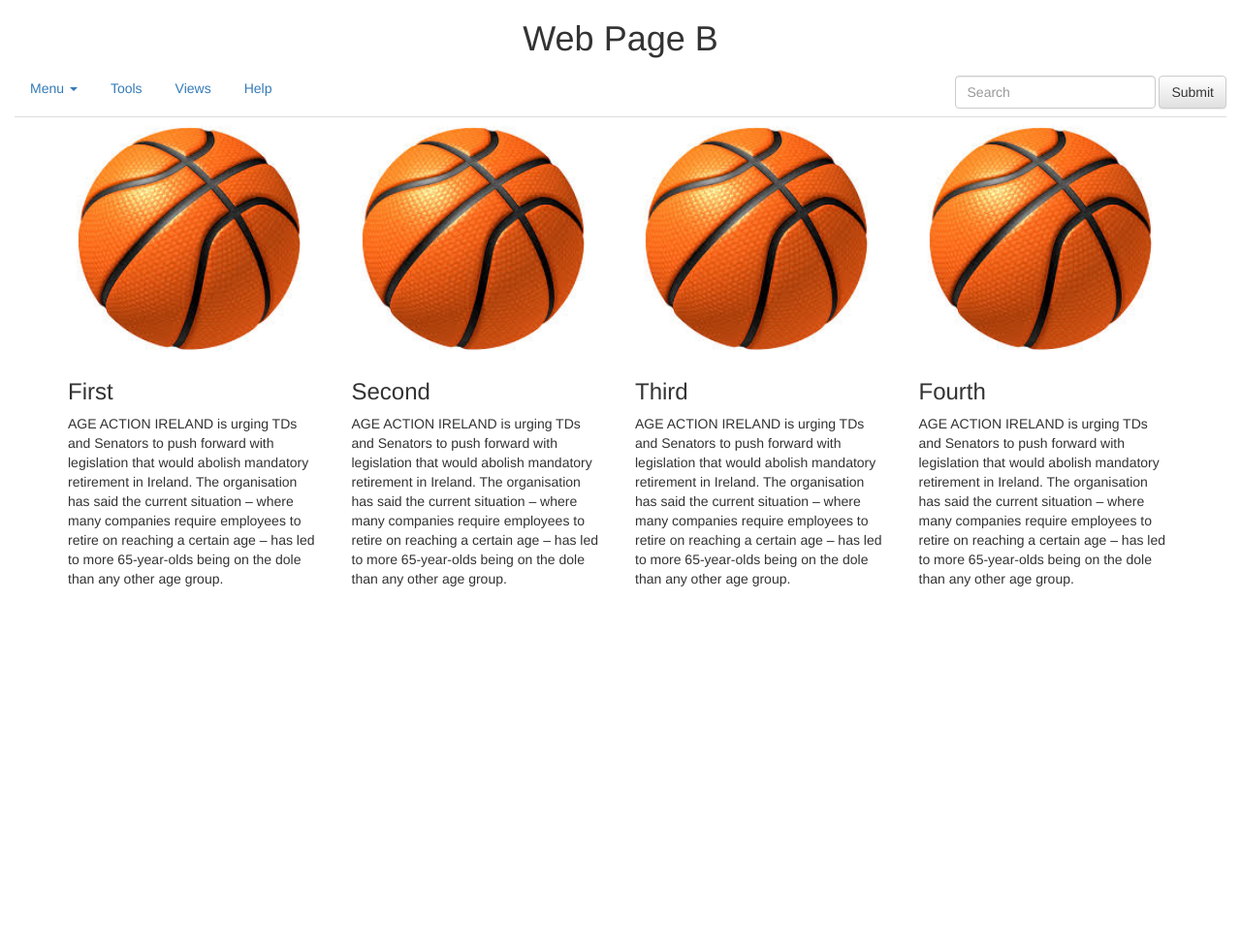
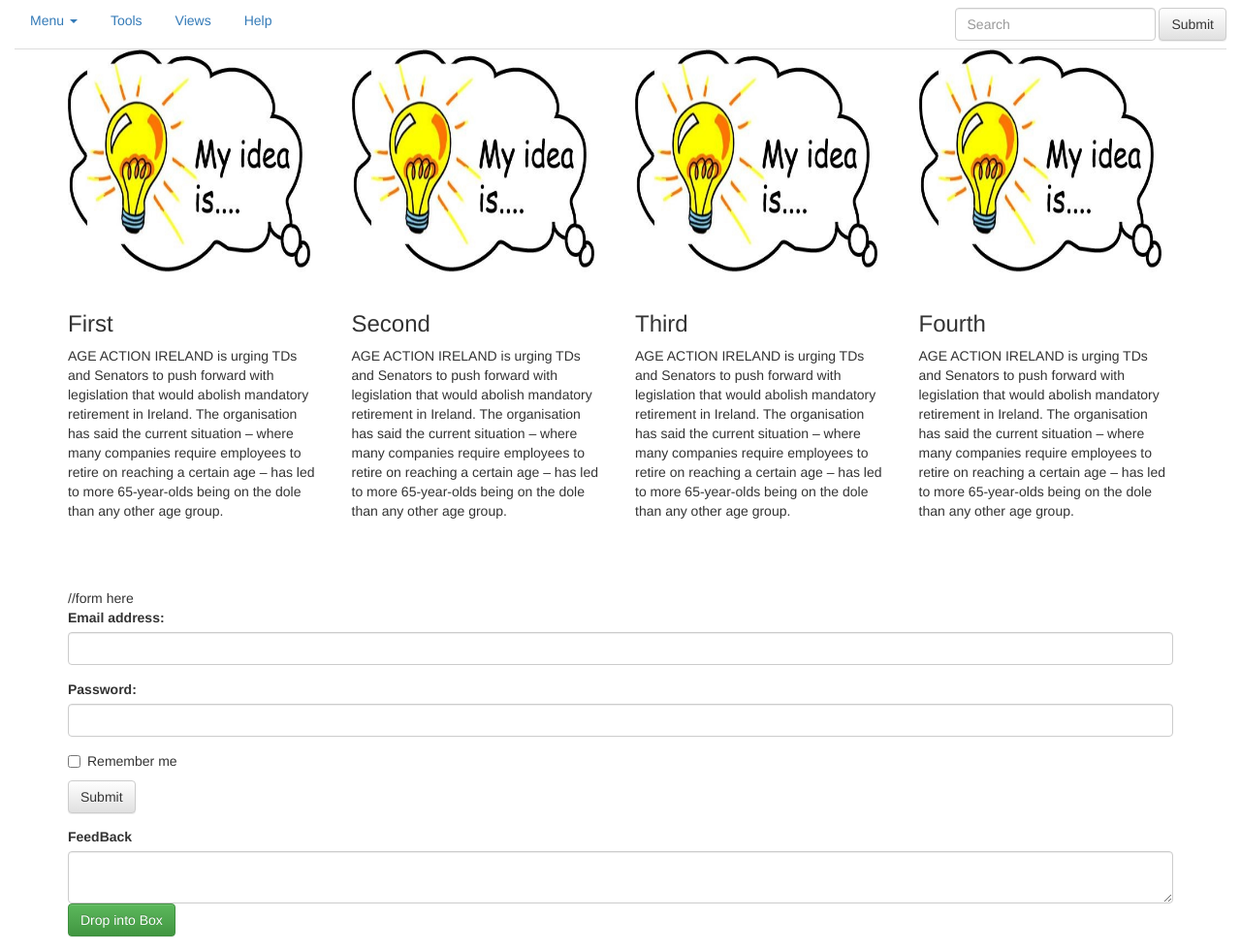
Before and after one commit to youel7/projectphp, a PHP site: page / in a window 1280 px wide. Shown: the whole page at 97% size. Before the commit the page ends 605 px from the top, so only its background shows below. Run offline with PHP 8.4, Linux system fonts and the light colour scheme; some libraries are stand-ins or nearby versions.

Commit message:
youel 2/12

```diff
--- a/index.php
+++ b/index.php
@@ -16,7 +16,6 @@
 
 	</head>
 	<body>
-		<div class="container"> <h1 style="text-align: center;"> Web Page B</h1> </div>
 
 		<div class="container-fluid">
 			<ul class="nav nav-tabs">
@@ -48,33 +47,62 @@
 		<div class="container">
 			<div class="row">
 				<div class="col-md-3">
-					<img src="image1.jpg" class="img-rounded" style="width:250px;height:250px;">
+					<img src="image1.jpg" class="img-fluid" style="width:250px;height:250px;">
 					<h3> First </h3>
 					<p> AGE ACTION IRELAND is urging TDs and Senators to push forward with legislation that would abolish mandatory retirement in Ireland.
 						The organisation has said the current situation – where many companies require employees to retire on reaching a certain age – has led to more 65-year-olds being on the dole than any other age group. </p>
 				</div>
 				<div class="col-md-3">
-					<img src="image1.jpg" class="img-rounded" style="width:250px;height:250px;">
+					<img src="image1.jpg" class="img-fluid" style="width:250px;height:250px;">
 					<h3> Second </h3>
 					<p> AGE ACTION IRELAND is urging TDs and Senators to push forward with legislation that would abolish mandatory retirement in Ireland.
 					The organisation has said the current situation – where many companies require employees to retire on reaching a certain age – has led to more 65-year-olds being on the dole than any other age group. </p>
 				</div>
 				<div class="col-md-3">
-					<img src="image1.jpg" class="img-rounded" style="width:250px;height:250px;">
+					<img src="image1.jpg" class="img-fluid" style="width:250px;height:250px;">
 					<h3> Third </h3>
 					<p> AGE ACTION IRELAND is urging TDs and Senators to push forward with legislation that would abolish mandatory retirement in Ireland.
 					The organisation has said the current situation – where many companies require employees to retire on reaching a certain age – has led to more 65-year-olds being on the dole than any other age group. </p>
 
 				</div>
 				<div class="col-md-3">
-				<img src="image1.jpg" class="img-rounded" style="width:250px;height:250px;">
+				<img src="image1.jpg" class="img-fluid" style="width:250px;height:250px;">
 				<h3> Fourth </h3>
 				<p> AGE ACTION IRELAND is urging TDs and Senators to push forward with legislation that would abolish mandatory retirement in Ireland.
 				The organisation has said the current situation – where many companies require employees to retire on reaching a certain age – has led to more 65-year-olds being on the dole than any other age group. </p>
 
 				</div>
 			</div>
+		</div><br/><br/><br/>
+
+		<div class="container">
+			//form here
+			<form>
+				<div class="form-group">
+					<label for="email">Email address:</label>
+					<input type="email" class="form-control" id="email">
+				</div>
+				<div class="form-group">
+					<label for="pwd">Password:</label>
+					<input type="password" class="form-control" id="pwd">
+				</div>
+				<div class="checkbox">
+					<label><input type="checkbox"> Remember me</label>
+				</div>
+				<button type="submit" class="btn btn-default">Submit</button>
+			</form>
+
+			<form method="post" action="text.php">
+				<div>
+					<label for="text" >FeedBack</label>
+					<textarea class="form-control" id="text" name="text" row="3" style="min-width 100%"></textarea>
+				</div>
+
+				<input class="btn btn-success" id="submit" name="submit" type="submit" value="Drop into Box"></input>
+			</form>
+
 		</div>
+
 	</body>
 
 </html>
```
Also changed, not shown: image1.jpg.
